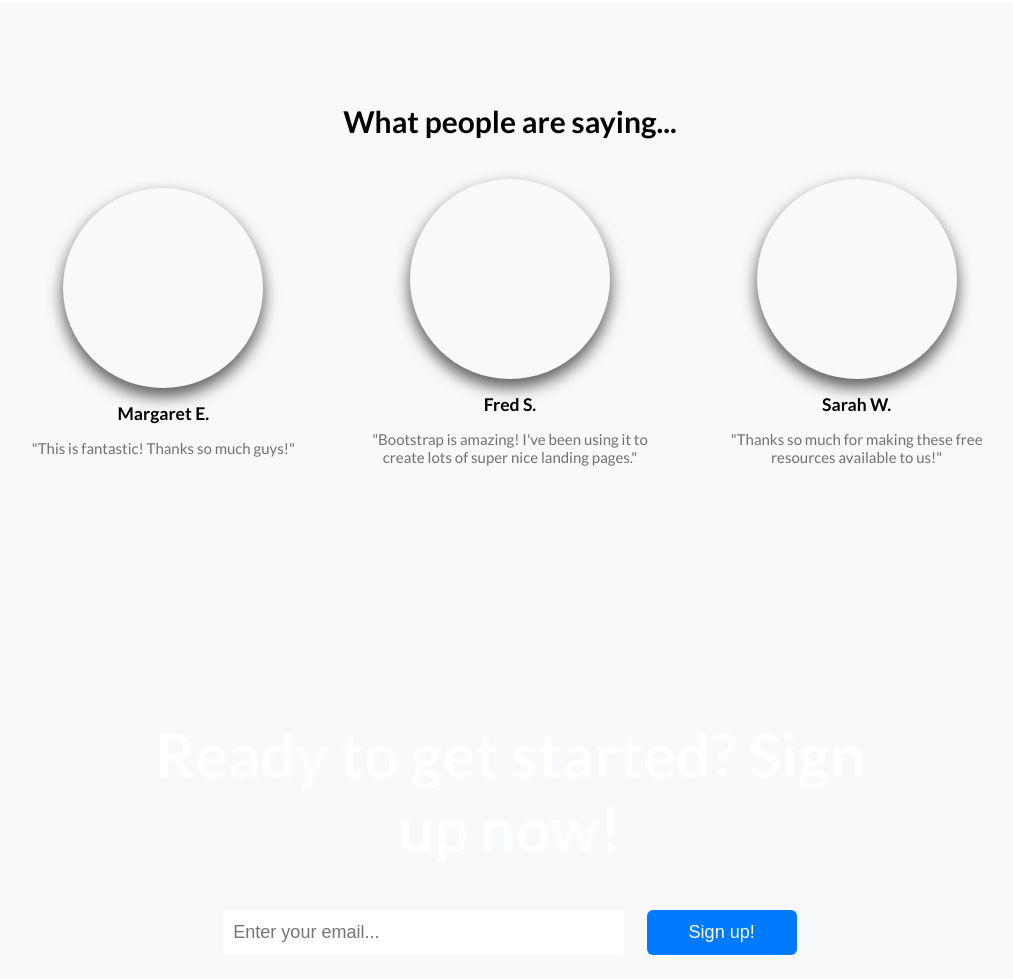
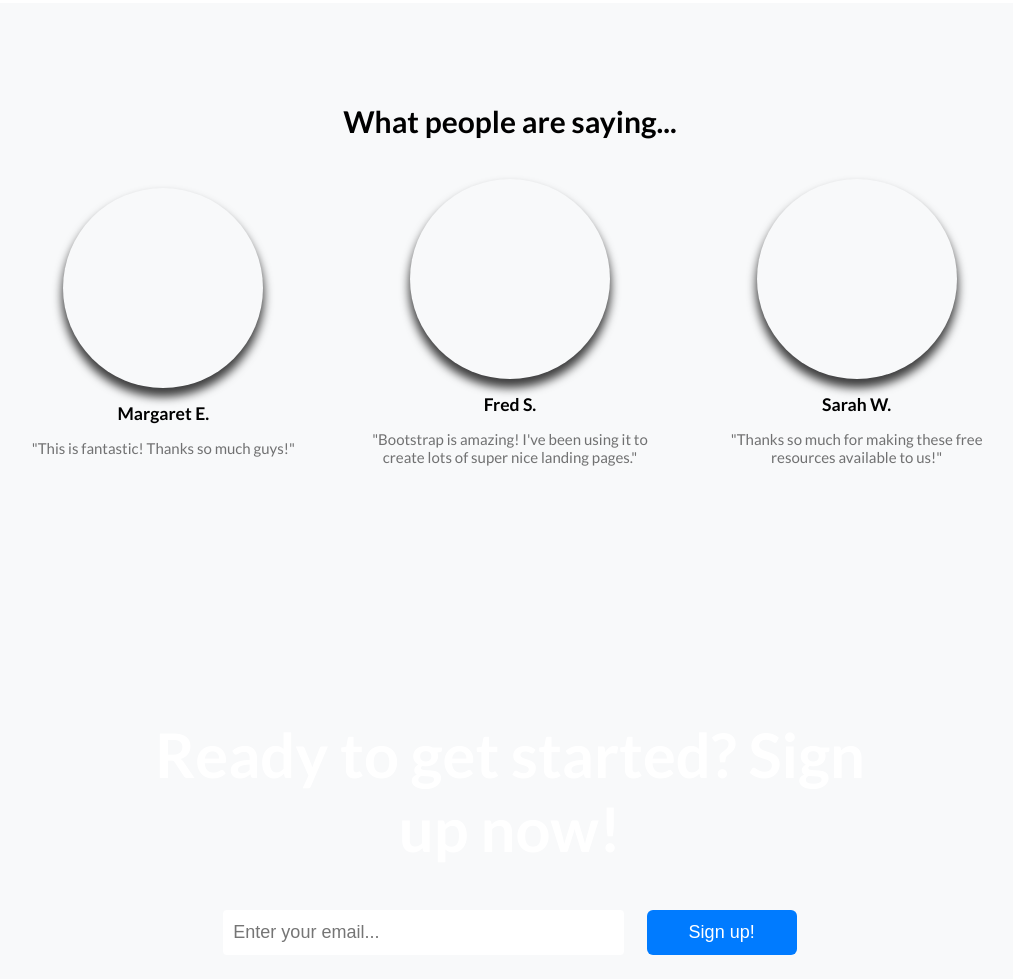
Before and after one commit to ARumiancev/HTML-CSS-project, a website: page index.html in a window 1280 px wide. Shown: the part 2665-3644 px from the top of the page, without its empty margins (130-1143 px from the left). Drawn offline with nearby package versions, Linux system fonts and the light colour scheme; files that its build step writes are made by us from their sources.

Commit message:
Update testimonials.scss

```diff
--- a/scss/testimonials.scss
+++ b/scss/testimonials.scss
@@ -29,7 +29,7 @@ h2 {
             height: 200px;
             border-radius: 100%;
             background-size: cover;
-            box-shadow: 0 8px 15px 1px rgba(0, 0, 0, 0.61);
+            box-shadow: 0 8px 10px 1px rgba(0, 0, 0, 0.75);
         }
 
         p {
```
